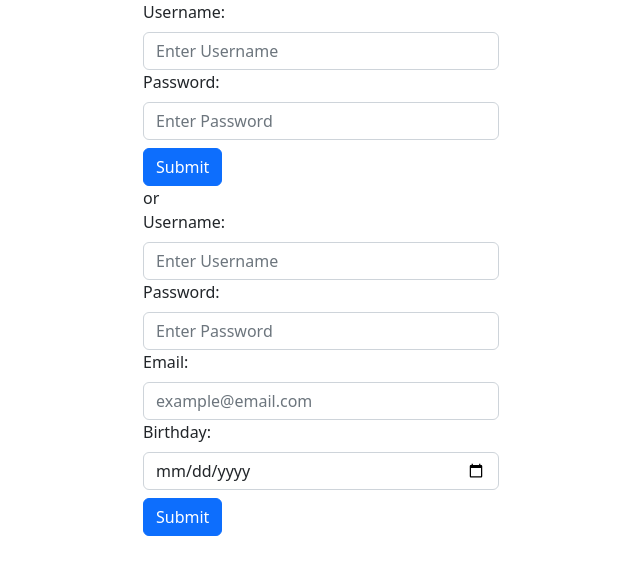
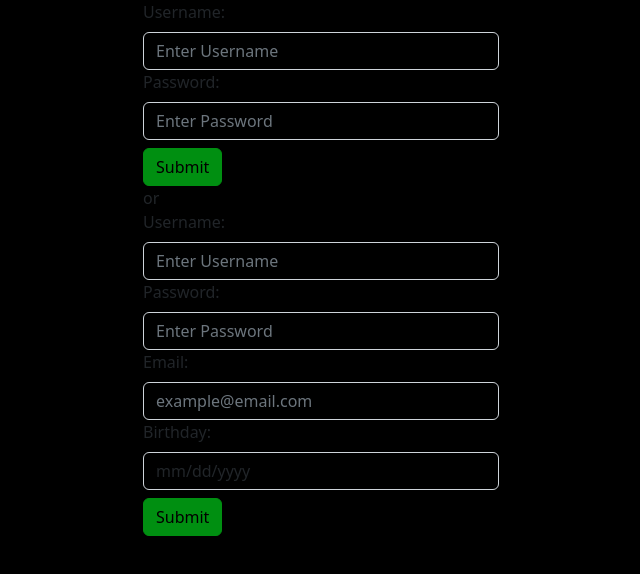
Before and after one commit to stepweaver/myFlix-client, a React (Vite) app: page / in a window 1280 px wide. Shown: the top 574 px of the page, without its empty margins (319-959 px from the left). Built offline with nearby package versions, Linux system fonts and the light colour scheme.

Commit message:
Update index.scss
Designate background and primary colors

```diff
--- a/src/index.scss
+++ b/src/index.scss
@@ -0,0 +1,4 @@
+$primary: #008f11;
+$body-bg: black;
+
+@import '~bootstrap/scss/bootstrap.scss';
```
